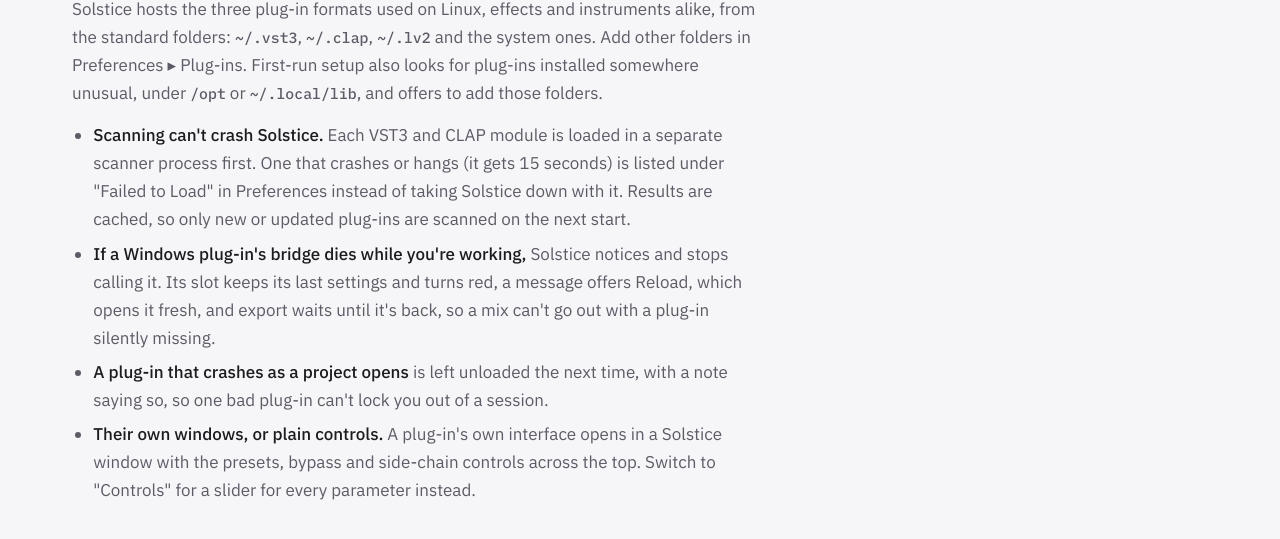
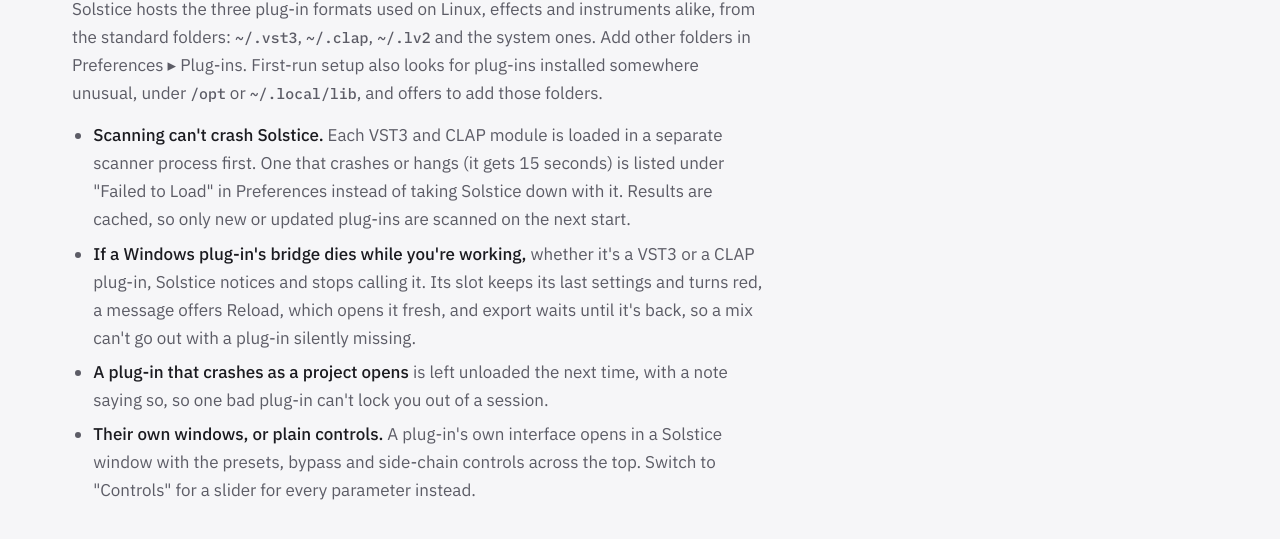
Before and after one commit to tomtwentysix/Solstice, a plain HTML site: page site/plugins.html in a window 1280 px wide. Shown: the part 547-1086 px from the top of the page. Drawn offline with Linux system fonts and the light colour scheme.

Commit message:
Say that dead bridges are caught for CLAP plug-ins too
Co-Authored-By: Claude Opus 5.5 <noreply@anthropic.com>

```diff
--- a/site/plugins.html
+++ b/site/plugins.html
@@ -61,7 +61,7 @@
         <p>Solstice hosts the three plug-in formats used on Linux, effects and instruments alike, from the standard folders: <code>~/.vst3</code>, <code>~/.clap</code>, <code>~/.lv2</code> and the system ones. Add other folders in Preferences ▸ Plug-ins. First-run setup also looks for plug-ins installed somewhere unusual, under <code>/opt</code> or <code>~/.local/lib</code>, and offers to add those folders.</p>
         <ul>
           <li><strong>Scanning can't crash Solstice.</strong> Each VST3 and CLAP module is loaded in a separate scanner process first. One that crashes or hangs (it gets 15 seconds) is listed under "Failed to Load" in Preferences instead of taking Solstice down with it. Results are cached, so only new or updated plug-ins are scanned on the next start.</li>
-          <li><strong>If a Windows plug-in's bridge dies while you're working,</strong> Solstice notices and stops calling it. Its slot keeps its last settings and turns red, a message offers Reload, which opens it fresh, and export waits until it's back, so a mix can't go out with a plug-in silently missing.</li>
+          <li><strong>If a Windows plug-in's bridge dies while you're working,</strong> whether it's a VST3 or a CLAP plug-in, Solstice notices and stops calling it. Its slot keeps its last settings and turns red, a message offers Reload, which opens it fresh, and export waits until it's back, so a mix can't go out with a plug-in silently missing.</li>
           <li><strong>A plug-in that crashes as a project opens</strong> is left unloaded the next time, with a note saying so, so one bad plug-in can't lock you out of a session.</li>
           <li><strong>Their own windows, or plain controls.</strong> A plug-in's own interface opens in a Solstice window with the presets, bypass and side-chain controls across the top. Switch to "Controls" for a slider for every parameter instead.</li>
         </ul>
```
